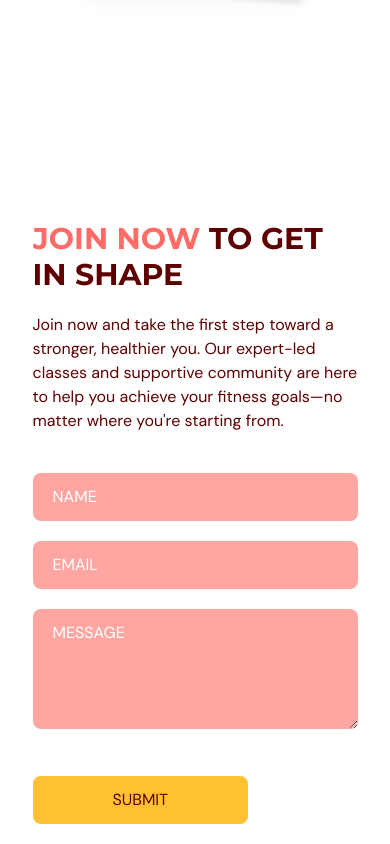
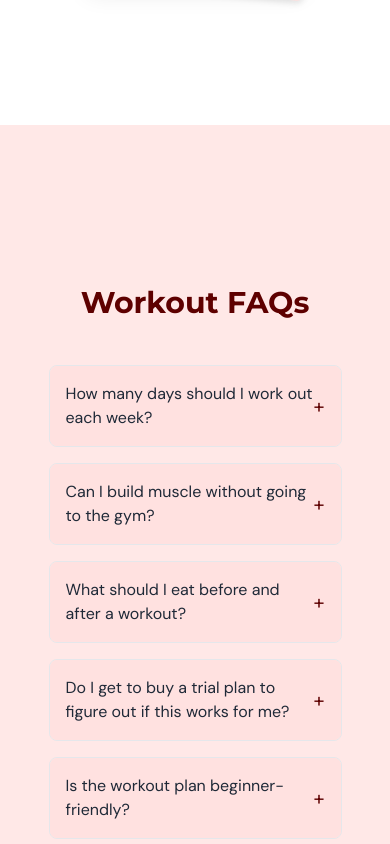
Before and after one commit to saira512dev/GymApp, a React (Vite) app: page / in a window 390 px wide. Shown: the part 4200-5044 px from the top of the page. Built offline with nearby package versions, Linux system fonts and the light colour scheme.

Commit message:
Added Faq section and fixed footer

```diff
--- a/package.json
+++ b/package.json
@@ -16,6 +16,7 @@
     "react-anchor-link-smooth-scroll": "^1.0.12",
     "react-dom": "^19.1.0",
     "react-hook-form": "^7.56.4",
+    "react-icons": "^5.5.0",
     "swiper": "^11.2.7"
   },
   "devDependencies": {
--- a/src/App.tsx
+++ b/src/App.tsx
@@ -39,9 +39,9 @@ function App() {
       <Benefits setSelectedPage={setSelectedPage} />
       {/* <OurClasses setSelectedPage={setSelectedPage} /> */}
       <Testimonials setSelectedPage={setSelectedPage} />
-      {/* <FAQ setSelectedPage={setSelectedPage} /> */}
+      <FAQ setSelectedPage={setSelectedPage} />
       <ContactUs setSelectedPage={setSelectedPage} />
-      <Footer />
+      <Footer setSelectedPage={setSelectedPage} selectedPage={selectedPage} />
     </div>
   );
 }
--- a/src/scenes/Navbar/index.tsx
+++ b/src/scenes/Navbar/index.tsx
@@ -57,7 +57,6 @@ const Navbar = ({ isTopOfPage, selectedPage, setSelectedPage }: Props) => {
                   />
                 </div>
                 <div className={`${flexBetween} gap-8 text-sm`}>
-                  <p>Sign In</p>
                   <ActionButton setSelectedPage={setSelectedPage}>
                     Become a member
                   </ActionButton>
--- a/src/scenes/faq/index.tsx
+++ b/src/scenes/faq/index.tsx
@@ -1,18 +1,21 @@
-import { SelectedPage, TestimonialType } from "@/shared/types";
-import { motion } from "framer-motion";
+import { SelectedPage, TestimonialType, faqs } from "@/shared/types";
+import { AnimatePresence, motion } from "framer-motion";
 import HText from "@/shared/HText";
-import Testimonial from "../testimonials/Testimonial";
+import { useState } from "react";
 
 type Props = {
   setSelectedPage: (value: SelectedPage) => void;
 };
 
 const Faq = ({ setSelectedPage }: Props) => {
+  const [openIndex, setOpenIndex] = useState<number | null>(null);
+
+  const toggle = (i: number) => {
+    setOpenIndex(openIndex === i ? null : i);
+  };
   return (
-    <section id="faq" className="w-full bg-primary-100 py-40">
-      <motion.div
-        onViewportEnter={() => setSelectedPage(SelectedPage.Testimonials)}
-      >
+    <section id="faq" className="w-full bg-primary-75 py-40">
+      <motion.div onViewportEnter={() => setSelectedPage(SelectedPage.Faq)}>
         <motion.div
           className="mx-auto w-5/6"
           initial="hidden"
@@ -25,8 +28,45 @@ const Faq = ({ setSelectedPage }: Props) => {
           }}
         >
           <div className="w-full md:mx-30 text-center">
-            <HText>Results That Inspire</HText>
+            <HText>Workout FAQs</HText>
             <div className="mt-7"></div>
+          </div>
+          <div className="max-w-xl mx-auto p-4">
+            <div className="space-y-4">
+              {faqs.map((faq, i) => (
+                <div
+                  key={i}
+                  className="border border-gray-200 rounded-lg overflow-hidden"
+                >
+                  <button
+                    className="w-full flex justify-between items-center p-4 bg-primary-100 hover:bg-primary-300 transition-colors"
+                    onClick={() => toggle(i)}
+                  >
+                    <span className="text-left font-medium text-gray-800">
+                      {faq.question}
+                    </span>
+                    <span className="text-xl">
+                      {openIndex === i ? "-" : "+"}
+                    </span>
+                  </button>
+
+                  <AnimatePresence>
+                    {openIndex === i && (
+                      <motion.div
+                        key="content"
+                        initial={{ height: 0, opacity: 0 }}
+                        animate={{ height: "auto", opacity: 1 }}
+                        exit={{ height: 0, opacity: 0 }}
+                        transition={{ duration: 0.3 }}
+                        className="px-4 pb-4 text-gray-700 text-sm"
+                      >
+                        {faq.answer}
+                      </motion.div>
+                    )}
+                  </AnimatePresence>
+                </div>
+              ))}
+            </div>
           </div>
         </motion.div>
       </motion.div>
--- a/src/scenes/footer/index.tsx
+++ b/src/scenes/footer/index.tsx
@@ -1,9 +1,22 @@
+import React from "react";
 import Logo from "@/assets/Logo.png";
+import { FaFacebookF, FaInstagram, FaTwitter } from "react-icons/fa";
+import { SelectedPage } from "@/shared/types";
+import Link from "../Navbar/Link";
 
-const Footer = () => {
+type Props = {
+  setSelectedPage: (value: SelectedPage) => void;
+  selectedPage: SelectedPage;
+};
+const Footer = ({ setSelectedPage, selectedPage }: Props) => {
+  const IconInsta = FaInstagram as unknown as React.FC;
+  const IconFb = FaFacebookF as unknown as React.FC;
+  const IconTw = FaTwitter as unknown as React.FC;
+
   return (
     <footer className="bg-primary-100 py-16">
-      <div className="justify-content mx-auto w-5/6 gap-16 md:flex">
+      <div className="mx-auto w-5/6 gap-16 md:flex">
+        {/* Logo and About */}
         <div className="mt-16 basis-1/2 md:mt-0">
           <img src={Logo} alt="logo" />
           <p className="my-5">
@@ -11,18 +24,76 @@ const Footer = () => {
             stronger—one workout at a time. Your journey to strength, balance,
             and well-being starts here—let’s move forward together.
           </p>
-          <p>© Evogym All Rights Reserved</p>
+          <p>© Evogym. All rights reserved.</p>
         </div>
+
+        {/* Useful Links */}
         <div className="mt-16 basis-1/4 md:mt-0">
-          <h4 className="font-bold">Links</h4>
-          <p className="my-5">hhhvhjvjh</p>
-          <p className="my-5">hhhvhjvjh</p>
-          <p className="my-5">hhhvhjvjh</p>
+          <h4 className="font-bold">Useful Links</h4>
+          <p className="my-2 cursor-pointer hover:text-primary-500">
+            <Link
+              page="Home"
+              selectedPage={selectedPage}
+              setSelectedPage={setSelectedPage}
+            />
+          </p>
+          <p className="my-2 cursor-pointer hover:text-primary-500">
+            <Link
+              page="ContactUs"
+              selectedPage={selectedPage}
+              setSelectedPage={setSelectedPage}
+            />
+          </p>
+          <p className="my-2 cursor-pointer hover:text-primary-500">
+            <Link
+              page="Benefits"
+              selectedPage={selectedPage}
+              setSelectedPage={setSelectedPage}
+            />
+          </p>
+          <p className="my-2 cursor-pointer hover:text-primary-500">
+            <Link
+              page="Faq"
+              selectedPage={selectedPage}
+              setSelectedPage={setSelectedPage}
+            />
+          </p>
         </div>
+
+        {/* Contact + Social */}
         <div className="mt-16 basis-1/4 md:mt-0">
           <h4 className="font-bold">Contact Us</h4>
-          <p className="my-5">ddsfffwfefffewfffwe</p>
-          <p>(333)425-6825</p>
+          <p className="my-5">
+            Reach out with any questions or feedback—we're here to help you stay
+            on track.
+          </p>
+          <p className="font-medium">(333) 425-6825</p>
+          <p className="mt-2">contact@evogym.com</p>
+
+          {/* Social Icons */}
+          <div className="flex gap-4 mt-6 text-gray-700">
+            <a
+              href="#"
+              aria-label="Facebook"
+              className="hover:text-primary-500 transition"
+            >
+              <IconFb />
+            </a>
+            <a
+              href="#"
+              aria-label="Instagram"
+              className="hover:text-primary-500 transition"
+            >
+              <IconInsta />
+            </a>
+            <a
+              href="#"
+              aria-label="Twitter"
+              className="hover:text-primary-500 transition"
+            >
+              <IconTw />
+            </a>
+          </div>
         </div>
       </div>
     </footer>
--- a/src/shared/types.ts
+++ b/src/shared/types.ts
@@ -106,3 +106,26 @@ export const testimonialsData: TestimonialType[] = [
     content: "Their meal planning service helped me lose 18% body fat while maintaining muscle. Life-changing guidance!"
   }
 ];
+
+export const faqs = [
+  {
+    question: "How many days should I work out each week?",
+    answer: "For most people, 3–5 days per week of exercise is optimal for strength and recovery.",
+  },
+  {
+    question: "Can I build muscle without going to the gym?",
+    answer: "Yes! Bodyweight exercises, resistance bands, and proper nutrition are enough to build muscle at home.",
+  },
+  {
+    question: "What should I eat before and after a workout?",
+    answer: "Before: light carbs + protein (like oats & banana). After: protein-rich meal with some carbs to refuel.",
+  },
+  {
+    question: "Do I get to buy a trial plan to figure out if this works for me?",
+    answer: "Absolutely! Get in touch with our team and let's figure out if this works for you.",
+  },
+  {
+    question: "Is the workout plan beginner-friendly?",
+    answer: "Yes! The program starts with easy exercises like incline push-ups and gradually increases in difficulty.",
+  },
+];
--- a/tailwind.config.js
+++ b/tailwind.config.js
@@ -9,6 +9,7 @@ module.exports = {
         "gray-100": "#DFCCCC",
         "gray-500": "#5E0000",
         "primary-100": "#FFE1E0",
+        "primary-75": "#FFE8E7",
         "primary-300": "#FFA6A3",
         "primary-500": "#FF6B66",
         "secondary-400": "#FFCD5B",
```
Also changed, not shown: 1 other file (tests, documents, lock files or other folders).
